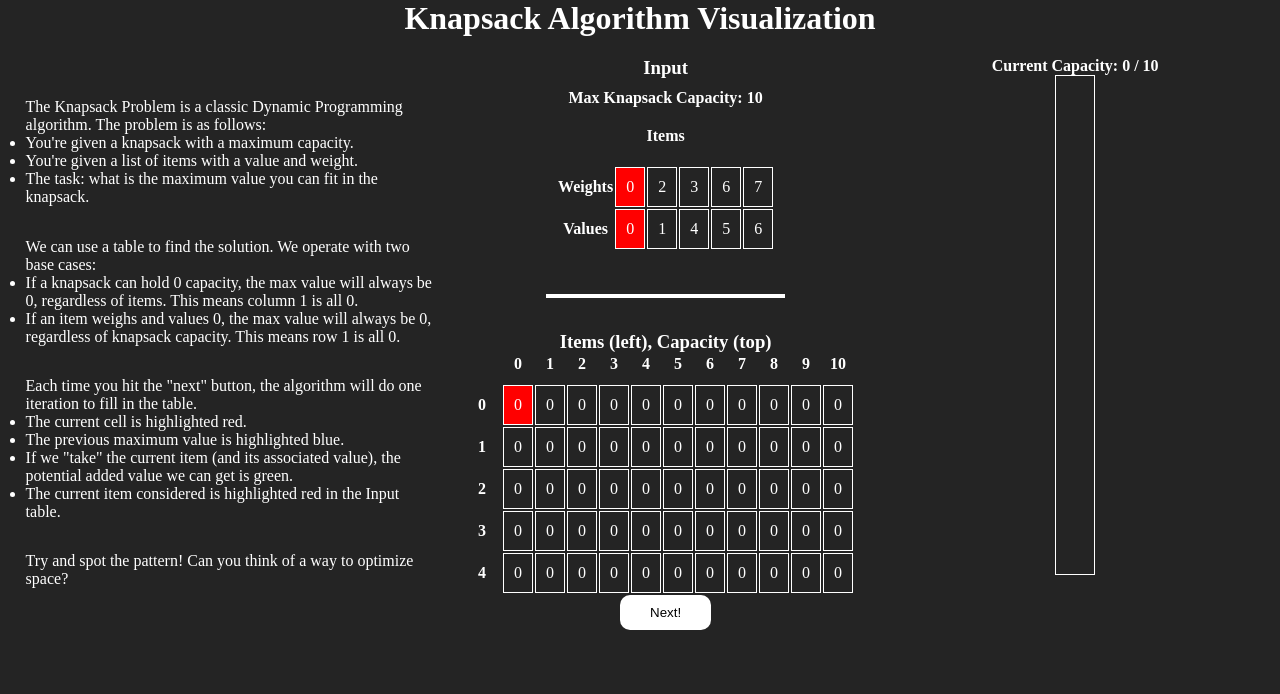
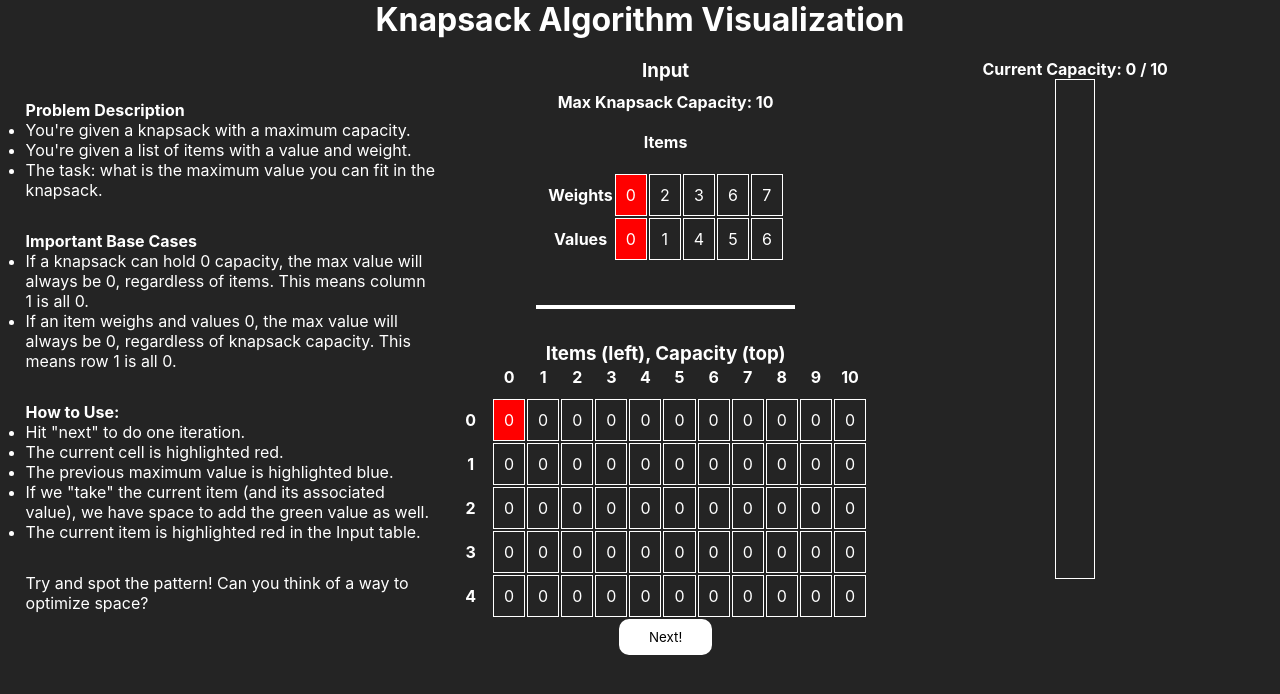
Before and after one commit to rose-paul/DP_vizualization, a React app: page / in a window 1280 px wide. Shown: the top 694 px of the page. Built offline with nearby package versions, Linux system fonts and the light colour scheme.

Commit message:
clean up description

```diff
--- a/css/index.css
+++ b/css/index.css
@@ -4,6 +4,7 @@
   box-sizing: border-box;
   background: rgb(36, 36, 36);
   color: white;
+  font-family: -apple-system, BlinkMacSystemFont, 'Segoe UI', Roboto, Oxygen, Ubuntu, Cantarell, 'Open Sans', 'Helvetica Neue', sans-serif;
 }
 
 h1 {
--- a/src/KnapsackDescription.jsx
+++ b/src/KnapsackDescription.jsx
@@ -4,8 +4,7 @@ const KnapsackDescription = () => (
   <div className="knapsack-inner--description">
     <div>
       <p>
-        The Knapsack Problem is a classic Dynamic Programming algorithm. The
-        problem is as follows:
+        <b>Problem Description</b>
       </p>
       <ul>
         <li>You're given a knapsack with a maximum capacity.</li>
@@ -17,8 +16,7 @@ const KnapsackDescription = () => (
     </div>
     <div>
       <p>
-        We can use a table to find the solution. We operate with two base
-        cases:
+        <b>Important Base Cases</b>
       </p>
       <ul>
         <li>
@@ -33,18 +31,20 @@ const KnapsackDescription = () => (
     </div>
     <div>
       <p>
-          Each time you hit the "next" button, the algorithm will
-          do one iteration to fill in the table.
+        <b>How to Use:</b>
       </p>
       <ul>
+        <li>
+          Hit "next" to do one iteration.
+        </li>
         <li>The current cell is highlighted red.</li>
         <li>The previous maximum value is highlighted blue.</li>
         <li>
-            If we "take" the current item (and its associated value), the potential added value we can get is
-            green.
+          If we "take" the current item (and its associated value),
+          we have space to add the green value as well.
         </li>
         <li>
-            The current item considered is highlighted red in the Input table.
+          The current item is highlighted red in the Input table.
         </li>
       </ul>
     </div>
```
Also changed, not shown: 1 other file (tests, documents, lock files or other folders). Lines whose indentation alone changed are shown as unchanged.
